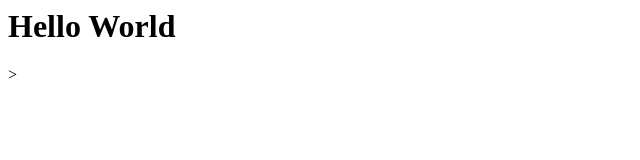
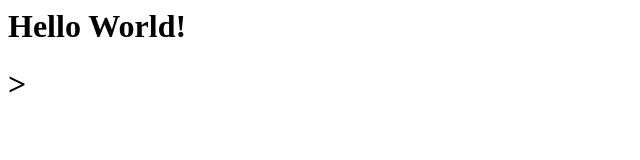
Before and after one commit to cmscarpelini/testeGit, a plain HTML site: page index.html in a window 1280 px wide. Shown: the full height of the page, 0-640 px from the left. Drawn offline with Linux system fonts and the light colour scheme.

Commit message:
Modificações

```diff
--- a/index.html
+++ b/index.html
@@ -1 +1 @@
-<h1>Hello World</h1>>
+<h1>Hello World!<h1>>
```
Also changed, not shown: teste.html (added).
